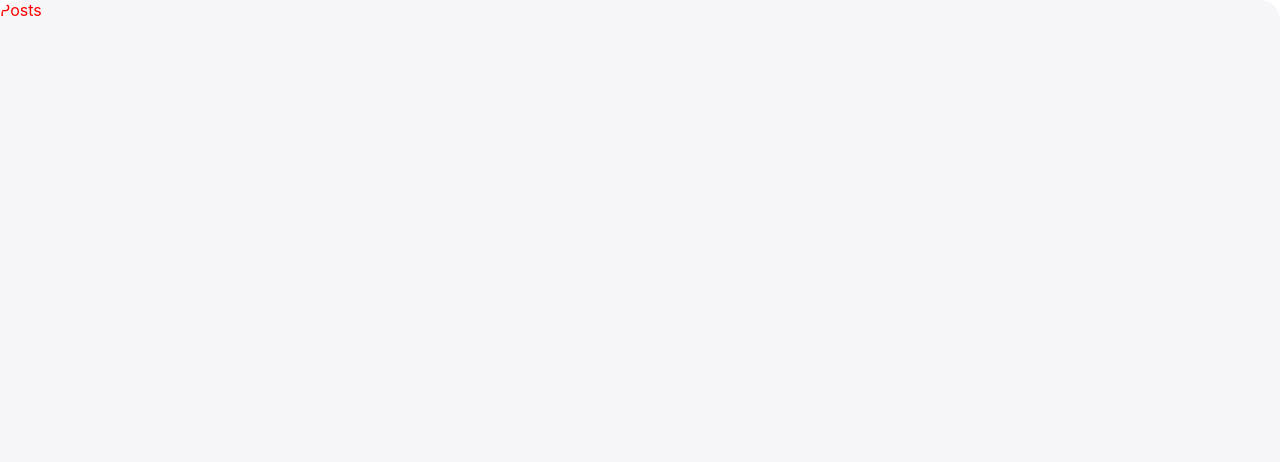
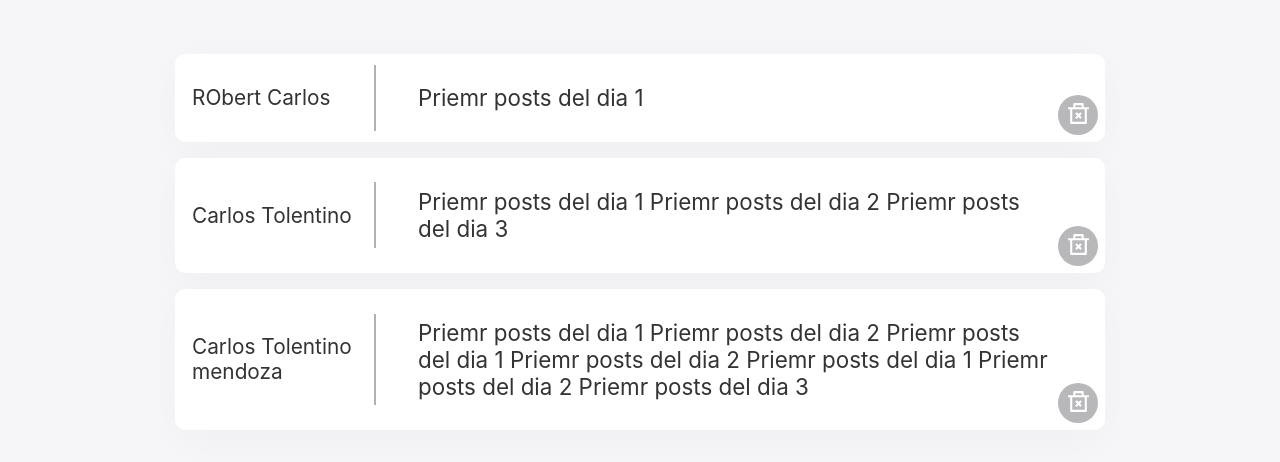
Before and after one commit to robcartome/app-posts, a React (Create React App) app: page / in a window 1280 px wide. Shown: the top 462 px of the page. Built offline with nearby package versions, Linux system fonts and the light colour scheme.

Commit message:
Fixed styles to list posts and  card post

```diff
--- a/package.json
+++ b/package.json
@@ -11,6 +11,7 @@
     "@testing-library/user-event": "^7.1.2",
     "react": "^17.0.2",
     "react-dom": "^17.0.2",
+    "react-icons": "^4.2.0",
     "react-redux": "^7.2.3",
     "react-scripts": "4.0.3"
   },
--- a/src/App.js
+++ b/src/App.js
@@ -1,17 +1,24 @@
 import React from "react";
 import styled from "@emotion/styled";
+import ListPosts from "./components/ListPosts";
 
 function App() {
-  return <Wrapper>Posts</Wrapper>;
+  return (
+  <Wrapper>
+      <ListPosts/>
+  </Wrapper>);
 }
 
 const Wrapper = styled.div`
   overflow: auto;
   margin: auto;
   height: 100vh;
-  border-radius: 20px;
-  color: red;
-  background: #f6f6f9 ;
+  /* border-radius: 20px; */
+  color: #333333;
+  max-width: 900px;
+ /*  background: white ; */
+  font-size: 1.5em;
+  padding: 30px;
 `;
 
 export default App;
--- /dev/null
+++ b/src/components/ListPosts.js
@@ -0,0 +1,22 @@
+import styled from "@emotion/styled";
+import PostCard from "./PostCard";
+
+export default function ListPosts({ expenses, onDelete }) {
+  return (
+    <ListWrapper>
+      <PostCard name="RObert Carlos" description="Priemr posts del dia 1"/>
+      <PostCard name="Carlos Tolentino" description="Priemr posts del dia 1 Priemr posts del dia 2 Priemr posts del dia 3"/>
+      <PostCard name="Carlos Tolentino mendoza" description="Priemr posts del dia 1 Priemr posts del dia 2 Priemr posts del dia 1 Priemr posts del dia 2 Priemr posts del dia 1 Priemr posts del dia 2 Priemr posts del dia 3"/>
+    </ListWrapper>
+  );
+}
+
+const ListWrapper = styled.ul`
+  display: flex;
+  flex-direction: column;
+  align-items: center;
+  gap: 16px;
+/*   background-color: red; */
+  width: 100%;
+  padding: 0;
+`;
--- /dev/null
+++ b/src/components/PostCard.js
@@ -0,0 +1,70 @@
+import styled from "@emotion/styled";
+import { RiDeleteBin2Line  } from "react-icons/ri";
+
+export default function PostCard({ type, name, description, onDelete }) {
+  const header = (
+    <>
+      <h3>Nombre</h3>
+      <h3>Descripción</h3>
+      <div><h3>Accion</h3></div>
+    </>
+  );
+  const list = (
+    <>
+      <ColumnName><p>{name}</p></ColumnName>
+      <ColumnDesc><p>{description}</p></ColumnDesc>
+      <div type="submit">
+        <button>
+          <RiDeleteBin2Line  size="25"/>
+        </button>
+      </div>
+    </>
+  );
+  return <CardWrapper>{type == "header" ? header : list}</CardWrapper>;
+}
+
+const CardWrapper = styled.li`
+  background: #ffffff;
+  box-shadow: 0px 10px 40px rgba(0, 0, 0, 0.03);
+  border-radius: 10px;
+  padding: 8px 15px;
+  display: flex;
+  align-items: center;
+  justify-content: space-between;
+  gap: 20px;
+  min-width: 480px;
+  width: 100%;
+  // max-height: 90px;
+  position: relative;
+  button {
+    width: 40px;
+    height: 40px;
+    border: none;
+    border-radius: 50%;
+    position: absolute;
+    bottom: 7px;
+    right: 7px;
+    background: #b8b8bb;
+    outline: none;
+    color: white;
+/*     &.is-in-cart {
+      background: #fa4a0c;
+    }
+    .ri-shopping-cart-line {
+      font-size: 20px;
+      color: #fff;
+    } */
+  }
+`;
+
+const ColumnName = styled.div`
+  width: 20%;
+  padding: 0 2px;
+  border-right: solid 2px rgba(0, 0, 0, 0.3);
+  font-size: 1.3rem;
+`;
+
+const ColumnDesc = styled.div`
+  width: 70%;
+  font-size: 1.4rem;
+`;
--- a/src/index.css
+++ b/src/index.css
@@ -1,10 +1,12 @@
 body {
   margin: 0;
+  padding: 0;
   font-family: -apple-system, BlinkMacSystemFont, 'Segoe UI', 'Roboto', 'Oxygen',
     'Ubuntu', 'Cantarell', 'Fira Sans', 'Droid Sans', 'Helvetica Neue',
     sans-serif;
   -webkit-font-smoothing: antialiased;
   -moz-osx-font-smoothing: grayscale;
+  background: #f6f6f9 ;
 }
 
 code {
```
Also changed, not shown: src/components/Footer.js (added, +7 -0 lines), 2 other files (tests, documents, lock files or other folders).
